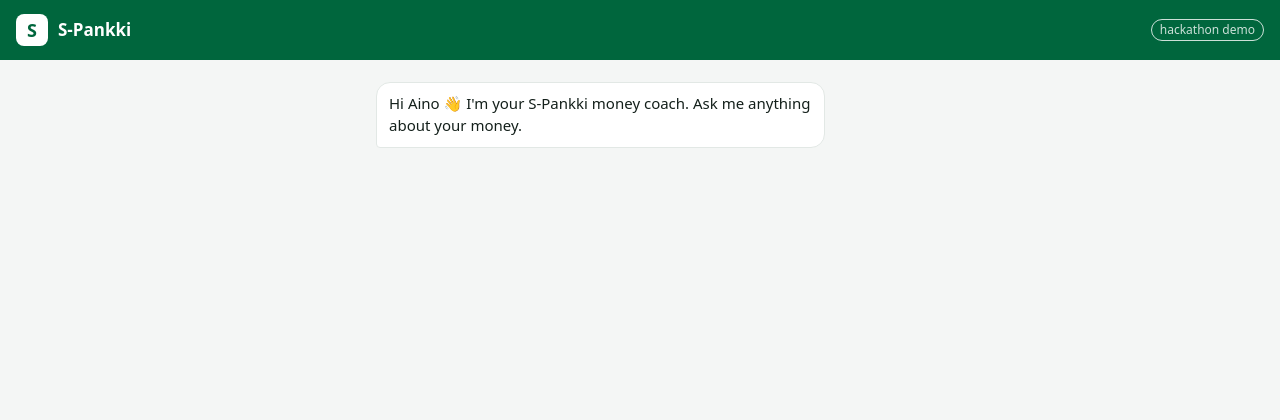
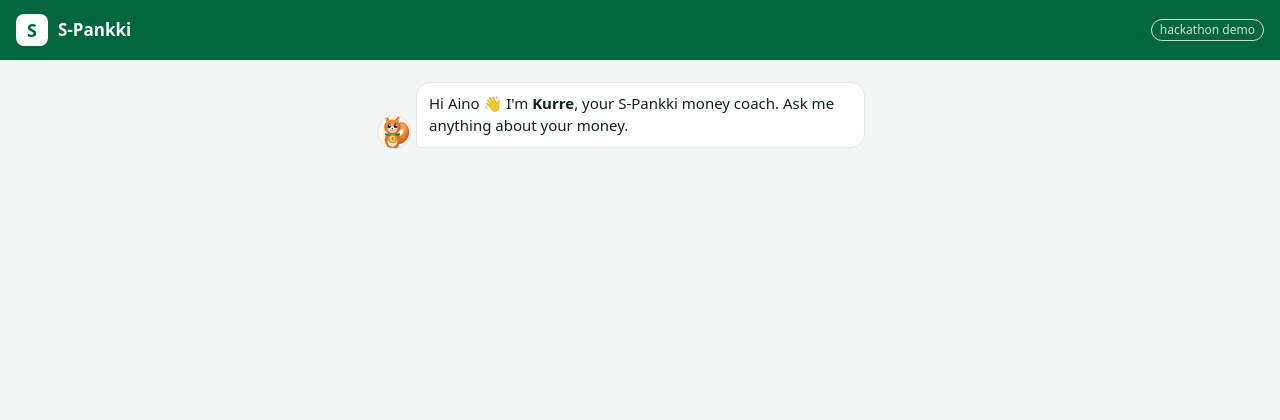
Before and after one commit to bristiana/spankki-wa, a FastAPI app: page /chat in a window 1280 px wide. Shown: the top 420 px of the page. Run offline with FastAPI, Linux system fonts and the light colour scheme.

Commit message:
Introduce Kurre, the S-Pankki savings squirrel
Vector mascot served from /static, used as the chat avatar, on the connect page,
in the WhatsApp greeting and as the coach's persona.

```diff
--- a/app/agent.py
+++ b/app/agent.py
@@ -20,7 +20,9 @@ MODEL = "claude-opus-5-5"
 MAX_TOOL_ROUNDS = 6
 HISTORY_TURNS = 12  # user turns kept per person
 
-SYSTEM = """You are the S-Pankki money coach, chatting with an S-Pankki customer on WhatsApp. The customer opted in and \
+SYSTEM = """You are Kurre, the S-Pankki money coach: a friendly squirrel who knows small savings add up, like \
+nuts put away for winter. You chat with an S-Pankki customer on WhatsApp or in S-mobiili. Introduce yourself as \
+Kurre only when greeting; keep squirrel jokes rare. The customer opted in and \
 connected their S-Pankki account. Today is {today}. The customer's first name is {name}.
 
 How you work:
--- a/app/main.py
+++ b/app/main.py
@@ -12,6 +12,7 @@ from pathlib import Path
 from dotenv import load_dotenv
 from fastapi import BackgroundTasks, FastAPI, Form, HTTPException, Request
 from fastapi.responses import HTMLResponse, JSONResponse, PlainTextResponse, RedirectResponse
+from fastapi.staticfiles import StaticFiles
 from fastapi.templating import Jinja2Templates
 
 from . import broker
@@ -28,6 +29,7 @@ engine = Engine(today=date.fromisoformat(os.environ.get("DEMO_TODAY", "2026-10-0
 _coach: Coach | None = None
 templates = Jinja2Templates(directory=str(Path(__file__).parent / "templates"))
 app = FastAPI(title="S-Pankki Chat")
+app.mount("/static", StaticFiles(directory=str(Path(__file__).parent / "static")), name="static")
 seen: set[str] = set()
 owner: dict[str, str] = {}
 inbox: dict[str, list[str]] = {}  # web chat session -> confirmations waiting to be shown  # pending_id -> WhatsApp number that asked for it
@@ -157,7 +159,7 @@ def handle_message(m: dict):
         if not connected(to):
             wa.send_url_button(
                 to,
-                f"Hi {name} 👋 I'm your S-Pankki money coach. I can answer questions about your spending, remind you "
+                f"Hi {name} 👋 I'm *Kurre* 🐿️, your S-Pankki money coach. I answer questions about your spending, remind you "
                 "before bills and help you save.\n\nTo start, connect your S-Pankki account. You choose what I can see, "
                 "and you can switch me off any time.",
                 "Connect S-Pankki", f"{public_url()}/connect?u={to}")
--- a/app/templates/chat.html
+++ b/app/templates/chat.html
@@ -7,7 +7,8 @@
   #log{flex:1;overflow-y:auto;padding:16px;max-width:560px;width:100%;margin:0 auto}
   .msg{max-width:85%;padding:10px 12px;border-radius:14px;margin:6px 0;white-space:pre-wrap;word-wrap:break-word;font-size:15px}
   .me{margin-left:auto;background:var(--brand);color:var(--brand-ink);border-bottom-right-radius:4px}
-  .bot{background:var(--card);border:1px solid var(--line);border-bottom-left-radius:4px}
+  .bot{background:var(--card);border:1px solid var(--line);border-bottom-left-radius:4px;margin-left:40px;position:relative}
+  .bot::before{content:"";position:absolute;left:-40px;bottom:-2px;width:32px;height:32px;border-radius:50%;background:#fff6e8 url(/static/kurre.svg) center/120% no-repeat;border:1px solid var(--line)}
   .bot .btn{margin-top:10px;padding:11px;min-height:0;font-size:15px}
   .typing{color:var(--muted);font-size:14px;padding:6px 2px}
   .chips{display:flex;gap:8px;overflow-x:auto;padding:0 16px 8px;max-width:560px;width:100%;margin:0 auto;scrollbar-width:none}
@@ -25,7 +26,7 @@
 {% endblock %}
 {% block body %}
 <div id="log" aria-live="polite">
-  <div class="msg bot">Hi {{ name }} 👋 I'm your S-Pankki money coach. Ask me anything about your money.</div>
+  <div class="msg bot">Hi {{ name }} 👋 I'm <b>Kurre</b>, your S-Pankki money coach. Ask me anything about your money.</div>
 </div>
 <div class="chips" id="chips">
   <button data-q="__remind__">⏰ Rent reminder</button>
@@ -78,7 +79,7 @@ setInterval(checkInbox, 2500);
 async function send(text, shown) {
   if (!text) return;
   if (shown !== null) add("me", esc(shown || text));
-  const t = add("typing", "Coach is typing…"); t.className = "typing";
+  const t = add("typing", "Kurre is typing…"); t.className = "typing";
   try {
     const r = await fetch("/api/chat", {method: "POST", headers: {"content-type": "application/json"},
                                          body: JSON.stringify({session: sid, text})});
--- a/app/templates/connect.html
+++ b/app/templates/connect.html
@@ -3,6 +3,7 @@
 {% block body %}
 <main>
   <form class="card" method="post" action="/connect">
+    <img src="/static/kurre.svg" alt="Kurre the squirrel" width="120" height="120" style="display:block;margin:0 auto 4px">
     <h1>Chat with your money on WhatsApp</h1>
     <p class="muted">Your S-Pankki coach answers questions about your own spending, reminds you before bills and helps you save. You decide what it can see.</p>
     <label class="opt"><input type="checkbox" name="scope" value="transactions" checked><span><b>Transactions and balance</b><br><span class="muted">So the coach can answer "how much did I spend on…"</span></span></label>
```
Also changed, not shown: app/static/kurre.svg (added).
